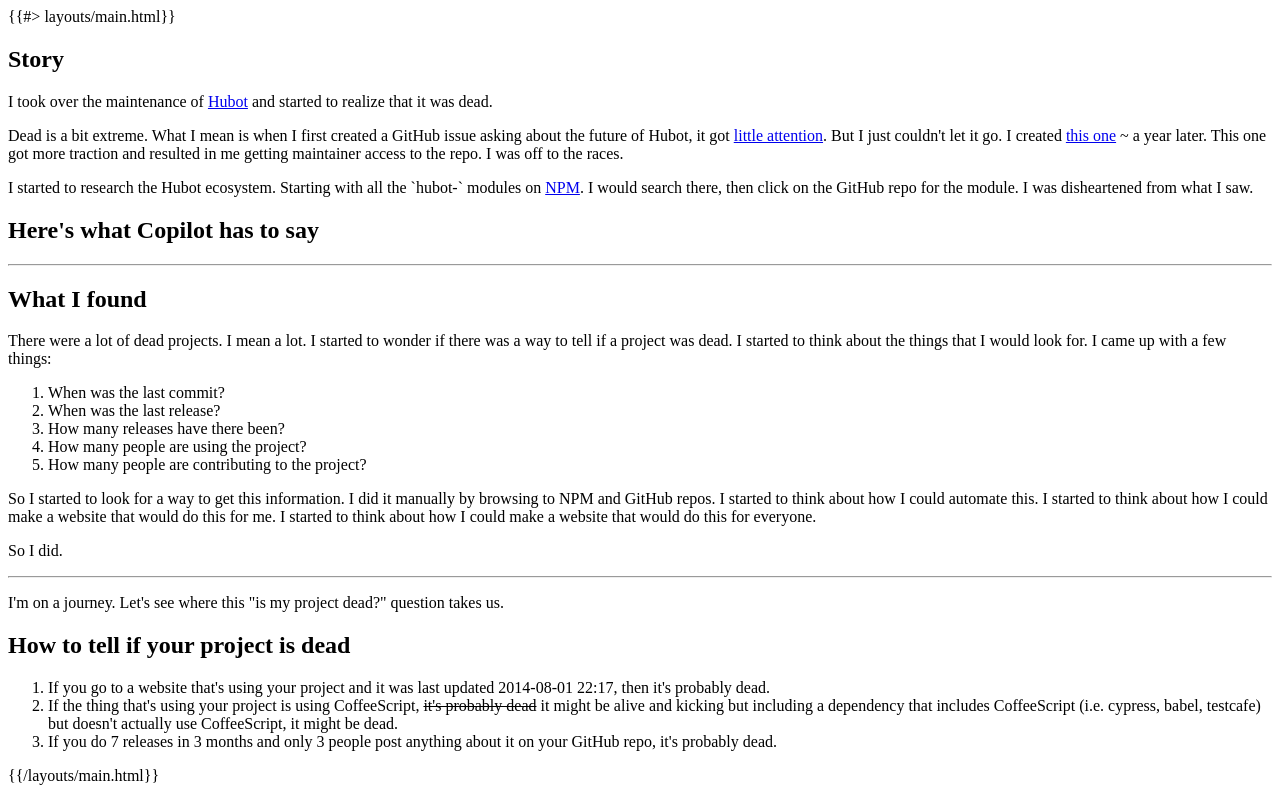
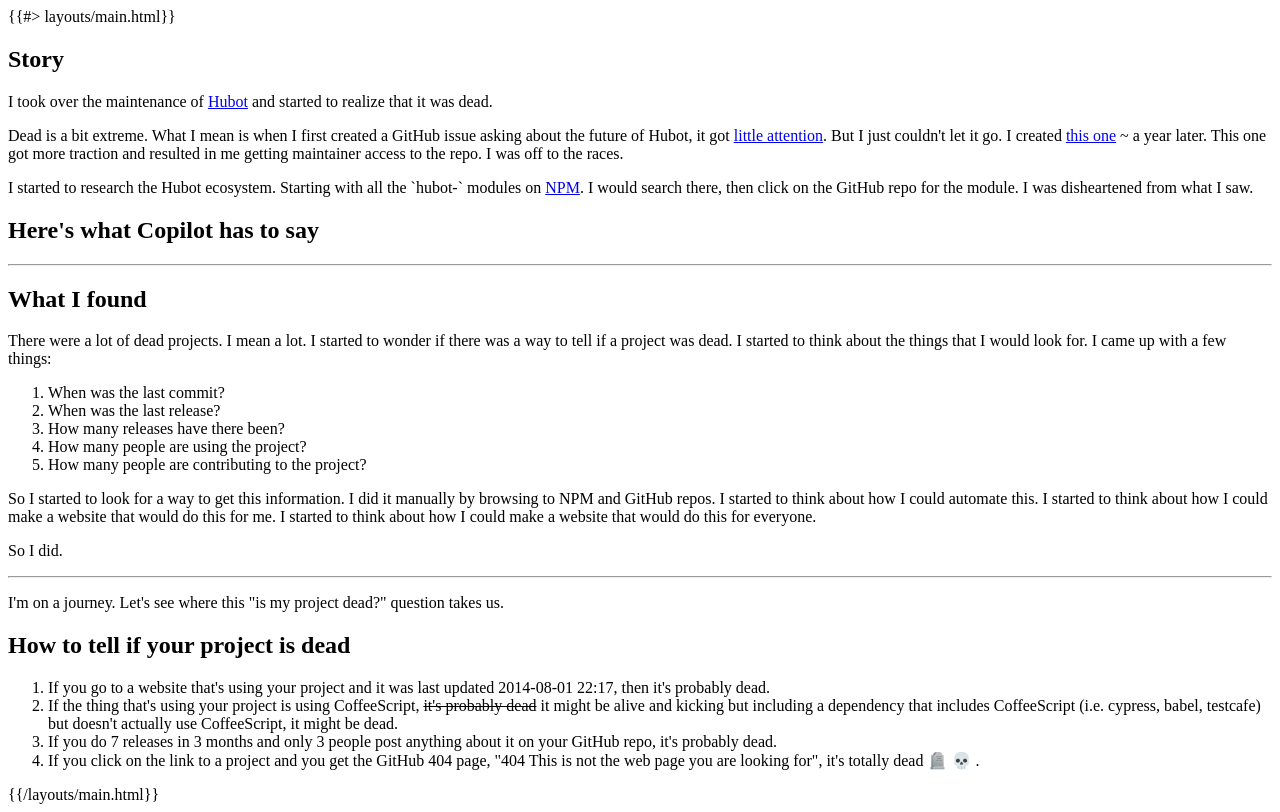
Before and after one commit to hubot-friends/ismyprojectdead, a website: page www/index.html in a window 1280 px wide. Drawn offline with Linux system fonts and the light colour scheme.

Commit message:
totally dead

```diff
--- a/package.json
+++ b/package.json
@@ -4,6 +4,7 @@
   "description": "A website that tells the story of my dead project.",
   "main": "index.mjs",
   "scripts": {
+    "start": "npx @hubot-friends/sfab --folder ./www --destination ./dist --verbose --scripts ./sfab-hooks --serve",
     "test": "npm t",
     "build": "npx @hubot-friends/sfab --folder ./www --destination ./dist --verbose --scripts ./sfab-hooks"
   },
--- a/www/index.html
+++ b/www/index.html
@@ -29,5 +29,6 @@
     <li>If you go to a website that's using your project and it was last updated 2014-08-01 22:17, then it's probably dead.</li>
     <li>If the thing that's using your project is using CoffeeScript, <s>it's probably dead</s> it might be alive and kicking but including a dependency that includes CoffeeScript (i.e. cypress, babel, testcafe) but doesn't actually use CoffeeScript, it might be dead.</li>
     <li>If you do 7 releases in 3 months and only 3 people post anything about it on your GitHub repo, it's probably dead.</li>
+    <li>If you click on the link to a project and you get the GitHub 404 page, "404 This is not the web page you are looking for", it's totally dead &#x1FAA6; &#x1F480; .</li>
 </ol>
 {{/layouts/main.html}}
```
